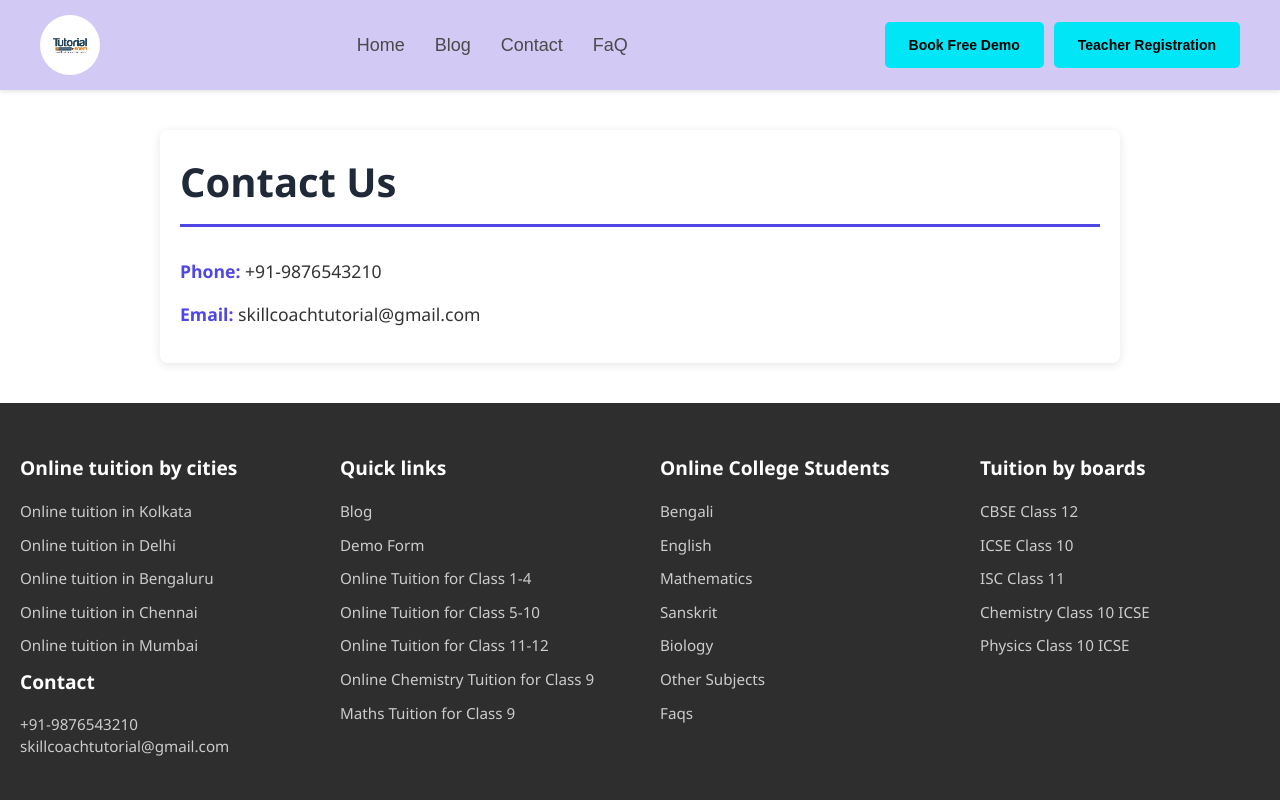
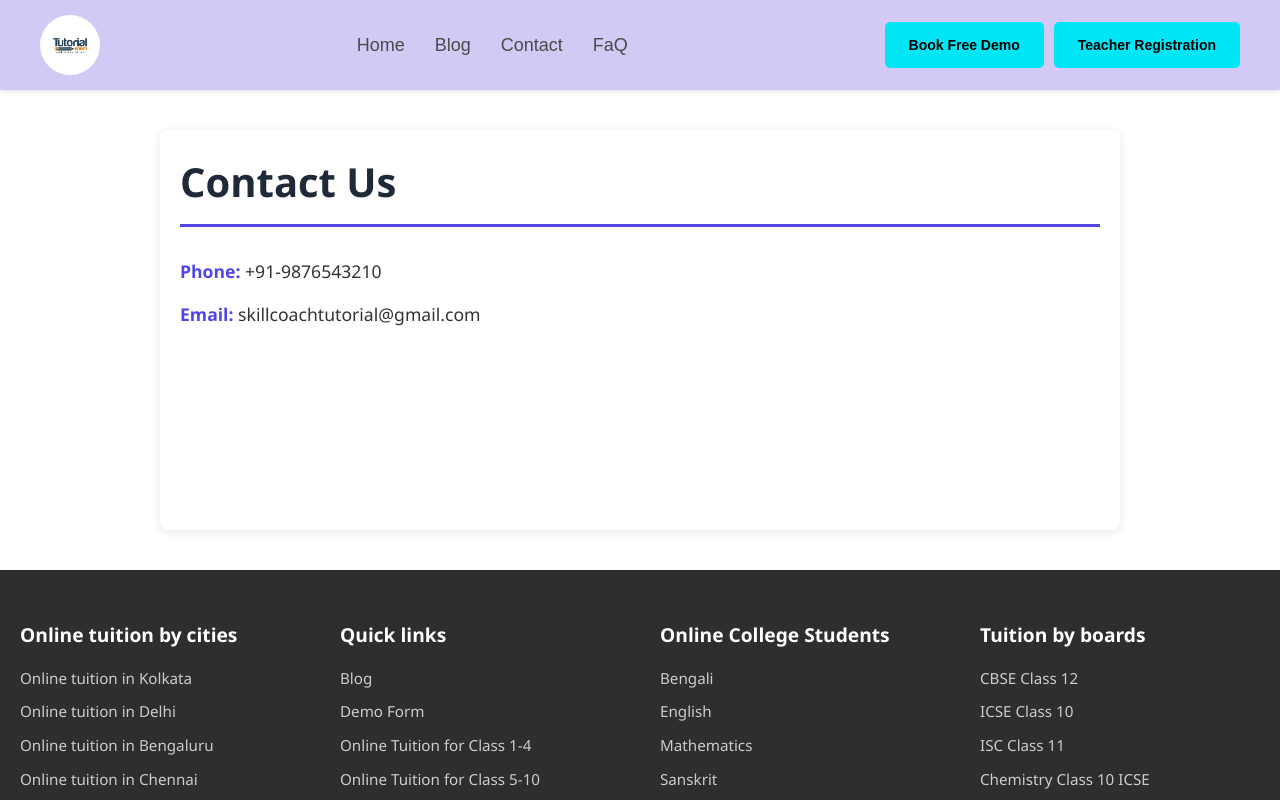
Before and after one commit to uzumakiSANJAY/tutorial_frontend, a React (Create React App) app: page /contact in a window 1280 px wide. Shown: the top 800 px of the page. Built offline with nearby package versions, Linux system fonts and the light colour scheme.

Commit message:
css fixes

```diff
--- a/src/styles/Blog.css
+++ b/src/styles/Blog.css
@@ -1,5 +1,6 @@
 .page-container {
   max-width: 960px;
+  height: 50vh;
   margin: 40px auto;
   padding: 20px;
   font-family: 'Segoe UI', sans-serif;
--- a/src/styles/FaQSection.css
+++ b/src/styles/FaQSection.css
@@ -1,5 +1,6 @@
 .faq-section {
   max-width: 1200px;
+  /* height: 60vh; */
   margin: 60px auto;
   padding: 20px;
   text-align: center;
--- a/src/styles/Slider.css
+++ b/src/styles/Slider.css
@@ -1,7 +1,7 @@
 .slider {
   position: relative;
   width: 100%;
-  height: 80vh;
+  height: 70vh;
   overflow: hidden;
 }
 
```
